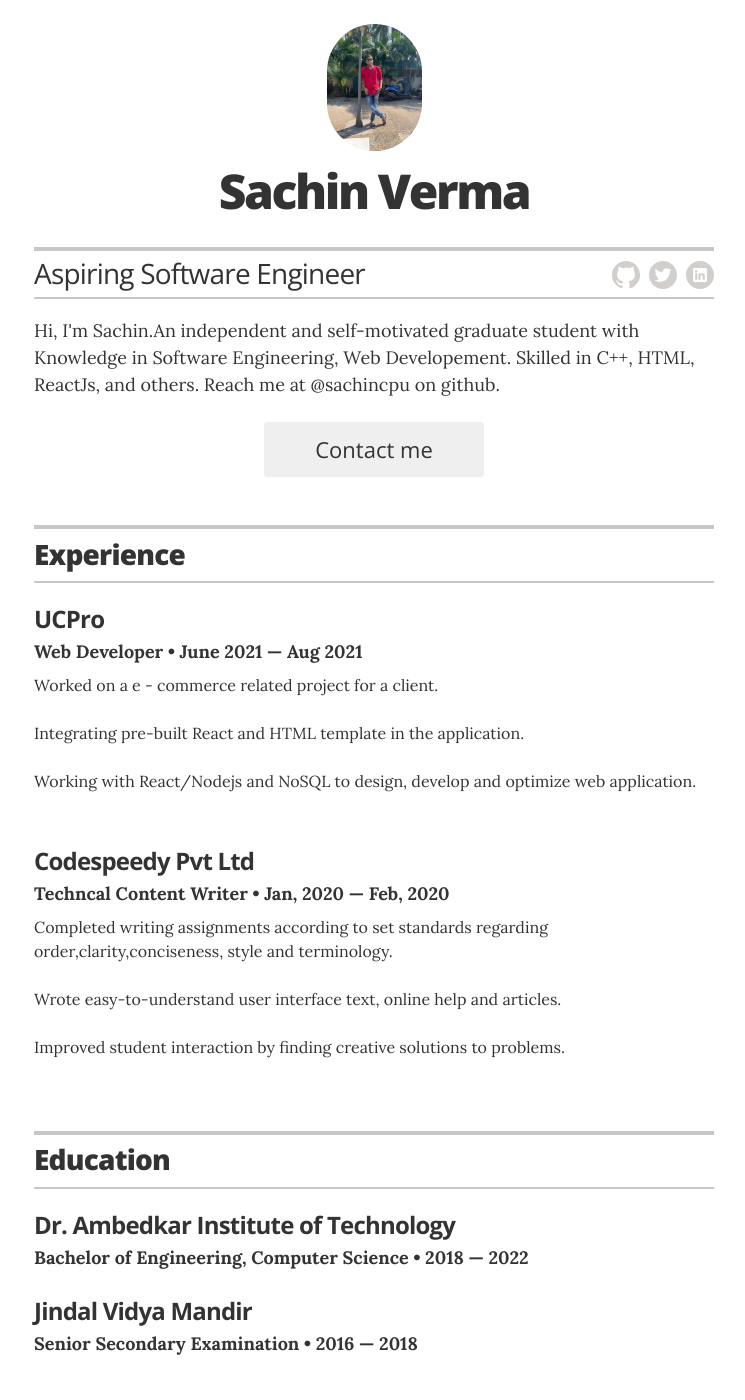
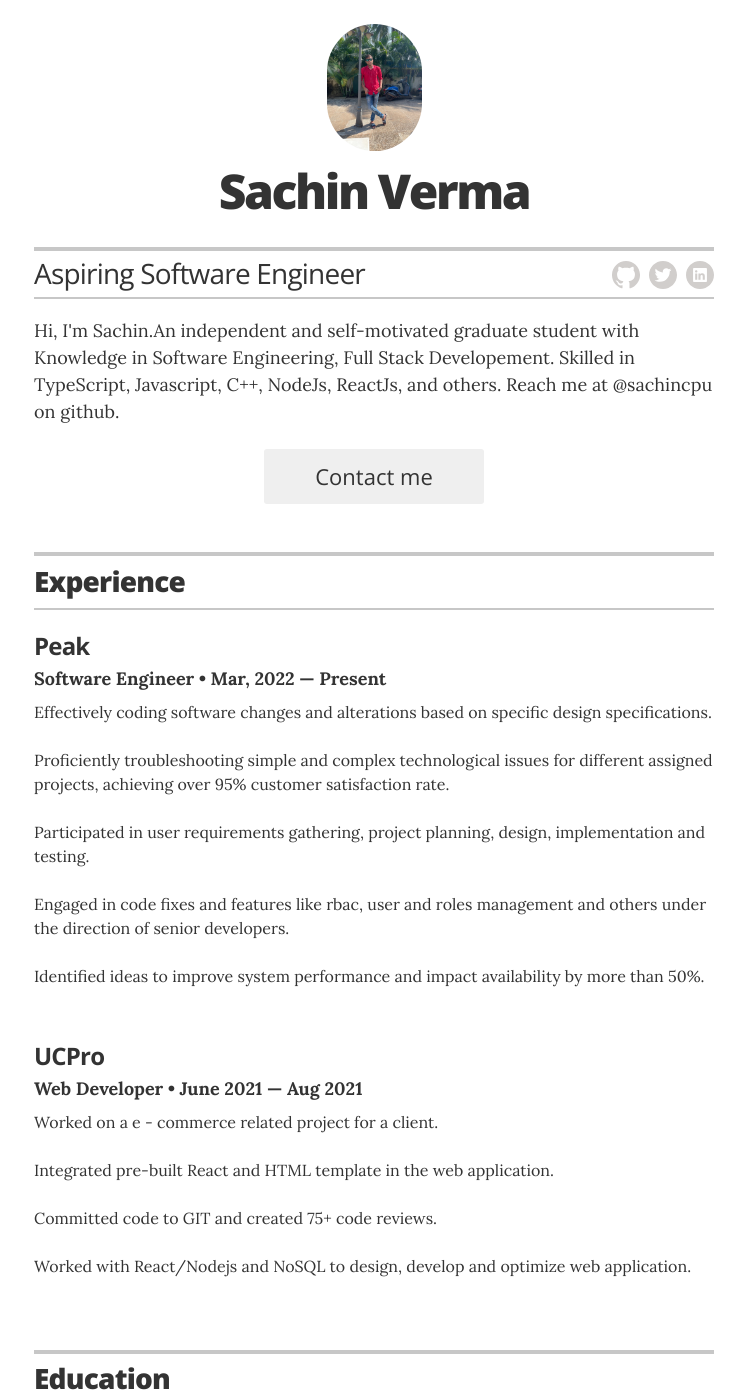
Before and after one commit to sachincpu/Sachin-Resume, a Jekyll site: the page built from index.html, in a window 1280 px wide and 1400 px high. Shown: the whole window, without its empty margins (266-1011 px from the left). Built offline with Jekyll 4.4.1, drawn with Linux system fonts in a browser that asks for light colours; some of the changed text lies outside the part shown.

Commit message:
fix: updated changes

```diff
--- a/_config.yml
+++ b/_config.yml
@@ -23,7 +23,7 @@ resume_contact_address:         "D-5/15, Shankar Hil Town,Toranagallu,Bellary"
 resume_header_contact_info:     "D-5/15, Shankar Hil Town,Toranagallu,Bellary • 9449916839 • sach2001verma@gmail.com"
 display_header_contact_info:    "false"
 
-resume_header_intro: "<p>Hi, I'm Sachin.An independent and self-motivated graduate student with Knowledge in Software Engineering, Web Developement. Skilled in C++, HTML, ReactJs, and others. Reach me at @sachincpu on github."
+resume_header_intro: "<p>Hi, I'm Sachin.An independent and self-motivated graduate student with Knowledge in Software Engineering, Full Stack Developement. Skilled in TypeScript, Javascript, C++, NodeJs, ReactJs, and others. Reach me at @sachincpu on github."
 
 # use "yes" to display the email contact button,
 # "no" to display an "I'm not looking for work" message,
--- a/_data/experience.yml
+++ b/_data/experience.yml
@@ -1,18 +1,21 @@
 # Jobs
+
+
+# Software Engineer
+- company: Peak
+  position: Software Engineer
+  duration:   Mar, 2022  &mdash; Present
+  summary: Effectively coding software changes and alterations based on specific design specifications. <br><br>
+           Proficiently troubleshooting simple and complex technological issues for different assigned projects, achieving over 95% customer satisfaction rate. <br><br>
+           Participated in user requirements gathering, project planning, design, implementation and testing. <br><br>
+           Engaged in code fixes and features like rbac, user and roles management and others under the direction of senior developers. <br><br>
+           Identified ideas to improve system performance and impact availability by more than 50%. <br><br>
 
 # Web Developer
 - company: UCPro
   position: Web Developer
   duration:  June 2021 &mdash; Aug 2021
   summary: Worked on a e - commerce related project for a client. <br><br>
-           Integrating pre-built React and HTML template in the application. <br><br>
-           Working with React/Nodejs and NoSQL to design, develop and optimize web application. <br><br>
-
-
-# Technical Content Writer
-- company: Codespeedy Pvt Ltd
-  position: Techncal Content Writer
-  duration:   Jan, 2020  &mdash; Feb, 2020
-  summary: Completed writing assignments according to set standards regarding order,clarity,conciseness, style and terminology. <br><br>
-           Wrote easy-to-understand user interface text, online help and articles. <br><br>
-           Improved student interaction by finding creative solutions to problems. <br><br>
+           Integrated pre-built React and HTML template in the web application. <br><br>
+           Committed code to GIT and created 75+ code reviews. <br><br>
+           Worked with React/Nodejs and NoSQL to design, develop and optimize web application. <br><br>
--- a/_data/projects.yml
+++ b/_data/projects.yml
@@ -1,15 +1,17 @@
 # Projects
 # uncomment the urls if you wish to display them, and add your own URL
 
-# Chat Application
-- project: Chat Application (Desktop Mode)
-  url: https://chatapp-41ea8.web.app/
-  description: Single Page chat application built using React Js. <br><br>
-              Implemented client side routing using react-routers. <br><br>
-              Used React Context APIs and Google Authentication using Firebase.
+# Disney Hotstar Clone
+- project: Disney Hotstar Clone
+  url: https://disney-clone-b8472.web.app/
+  description: Created a single page application similar to disney hotstar web app with react and firebase. <br><br>
+               Used React Context APIs and Google Authentication using Firebase. <br><br>
+               Used firebase storage and react redux to store and retrieve data.
 
-# DNA Classification
-- project: Classification of DNA using Machine Learning
-  url: https://sachincpu.github.io/DNA-Classification/
-  description: Used various ML Algorithms to classify the DNA. <br><br>
-              Identified suitable algorithm according to need and designed a website on the project.
+# Pest identification and Control
+- project: Pest identification and Control using Machine Learning
+  url: https://drive.google.com/file/d/1VK_DMcTo1UgvMlvCFIFRoQXl3FuH8uDT/view
+  description: Built an android application “KISAAN” which can detect pests in the field and display their control measures. <br><br>
+               Results are shown in augmented reality form. <br><br>
+               Accuracy above 90 percent. Also presented a paper in the ‘International Conference on Edge Computing and
+               Applications’.
--- a/_data/skills.yml
+++ b/_data/skills.yml
@@ -1,7 +1,7 @@
 # Skills
 # Organizational leadership
 - skill: Programming
-  description: Proficiency in C, C++, HTML, React Js <br> Have worked with  Python, Javascript .<br> Familiar With Data Structures, Algorithms, Git/GitHub, DBMS, Operating System
+  description: Proficiency in Typescript, Javascript, NodeJs, React Js, C++ <br> Have worked with  Python, C programming .<br> Familiar With Data Structures, Algorithms, Git/GitHub, DBMS, Operating System, AWS
 
 
 # Organizational leadership
```
